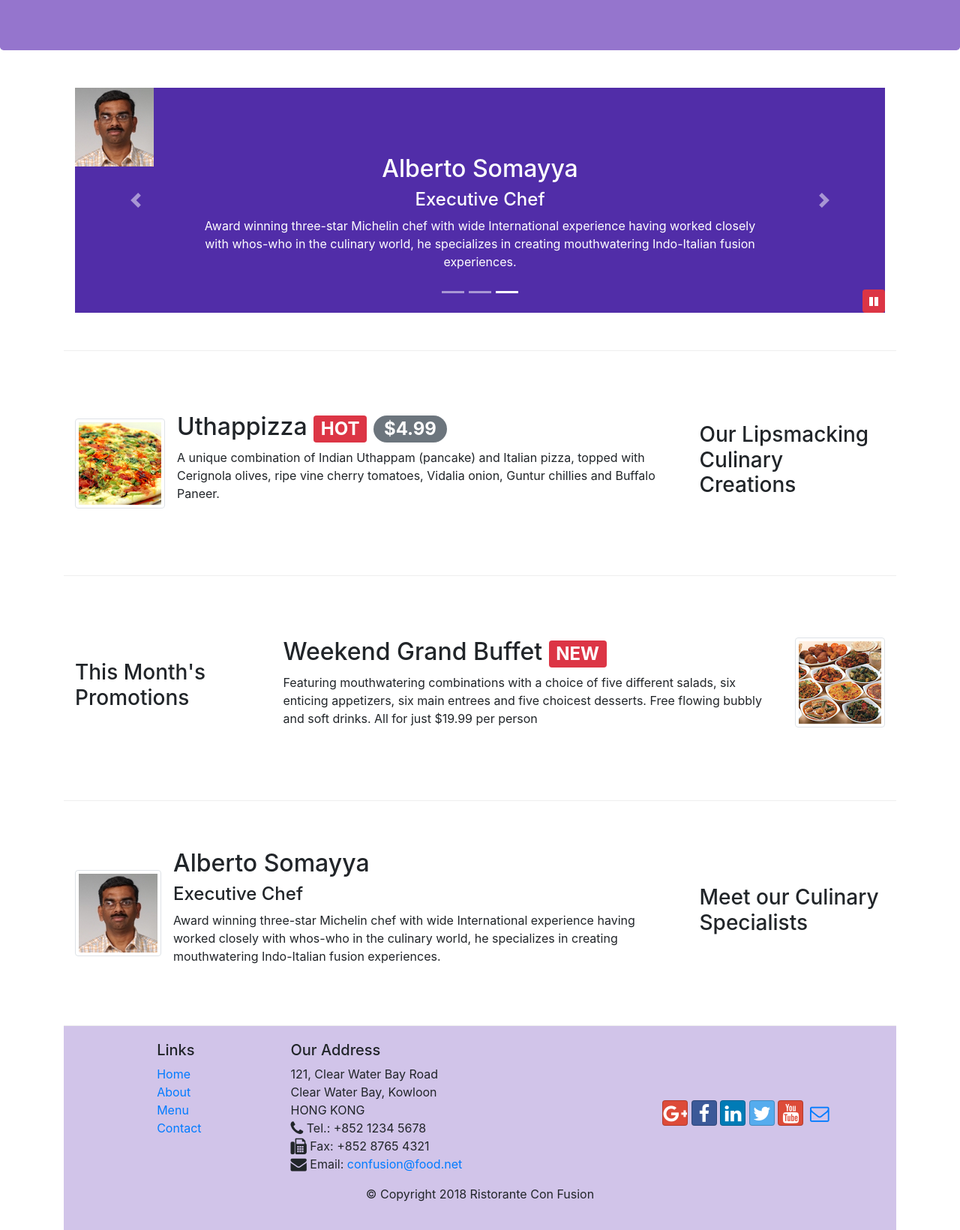
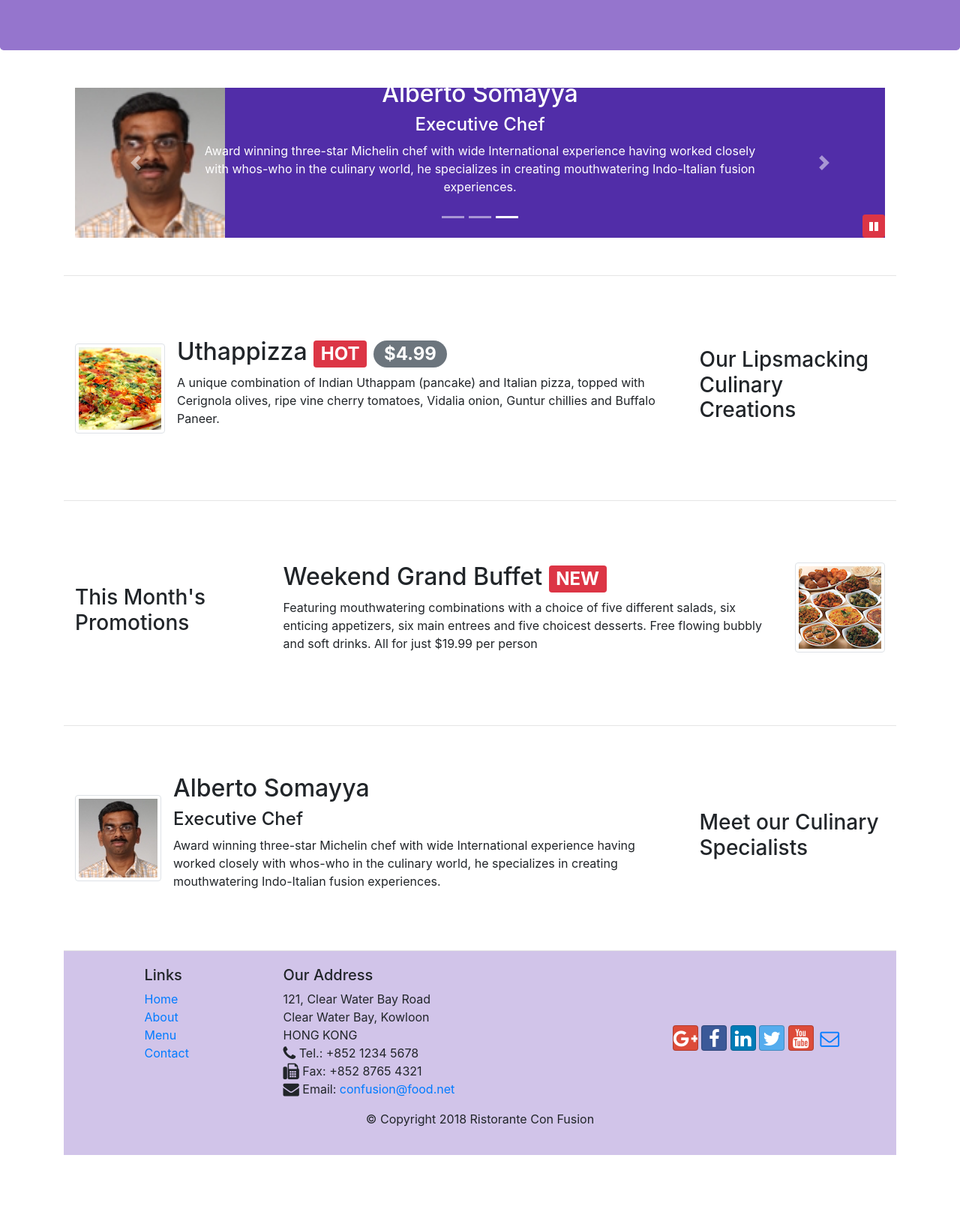
Before and after one commit to sumitkumarjethani/Intro-Bootstrap, a website: page index.html in a window 1280 px wide. Shown: the part 267-1907 px from the top of the page at 75% size. After the commit the page ends 1807 px from the top, so only its background shows below. Drawn offline with nearby package versions, Linux system fonts and the light colour scheme.

Commit message:
Exercise: Less

```diff
--- a/css/styles-old.css
+++ b/css/styles-old.css
@@ -57,7 +57,7 @@ body {
 	position: absolute;
 	top: 0;
 	left: 0;
-	min-height:200px;
+	min-height: 200px;
 }
 
 #carouselButton {
--- a/css/styles.less
+++ b/css/styles.less
@@ -4,7 +4,7 @@
 @background-pale: #D1C4E9;
 
 //Height Variables
-@carousel-item-height: 300px;
+@carousel-item-height: 200px;
 
 .zero-margin (@pad-up-dn: 0px, @pad-left-right: 0px) {
   margin: 0px auto;
@@ -17,17 +17,18 @@
 
 .row-content {
   .zero-margin(50px,0px);
-  border-bottom: 1px ridge;
+  border-bottom: 1px solid rgba(0,0,0,.1);
   min-height: 300px;
 }
 
 .footer {
   background-color: @background-pale;
-  .zero-margin(20px,20px);
+  .zero-margin(20px,0px);
 }
 
 .jumbotron {
   .zero-margin(70px,30px);
+  margin: 0px auto;
   background: @background-light;
   color: floralwhite;
 }
@@ -58,11 +59,11 @@ body {
 	background: @background-dark;
   .carousel-item {
   	height: @carousel-item-height;
-    .img {
+    img {
     	position: absolute;
     	top: 0;
     	left: 0;
-    	min-height:300px;
+    	min-height:200px;
     }
   }
 }
```
Also changed, not shown: css/styles.css.
